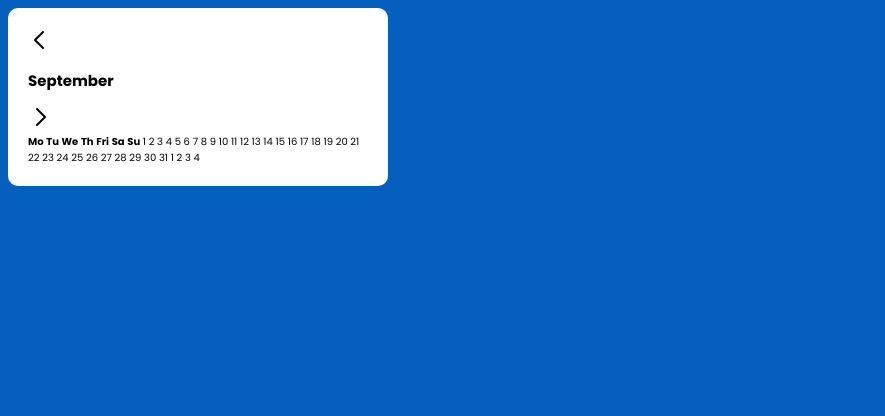
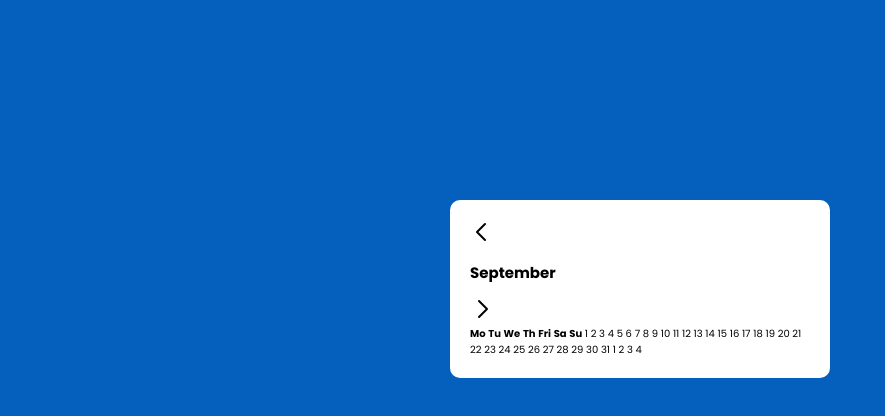
Before and after one commit to MuhammadTurkmen/Calendar, a plain HTML site: page index.html in a window 1280 px wide. Shown: the whole page, without its empty margins (0-885 px from the left). Drawn offline with Linux system fonts and the light colour scheme.

Commit message:
adding margin

```diff
--- a/css/main.css
+++ b/css/main.css
@@ -17,4 +17,5 @@ section {
     border-radius: 1em;
     width: 380px;
     padding: 2em;
+    margin: 20em auto;
 }
```
